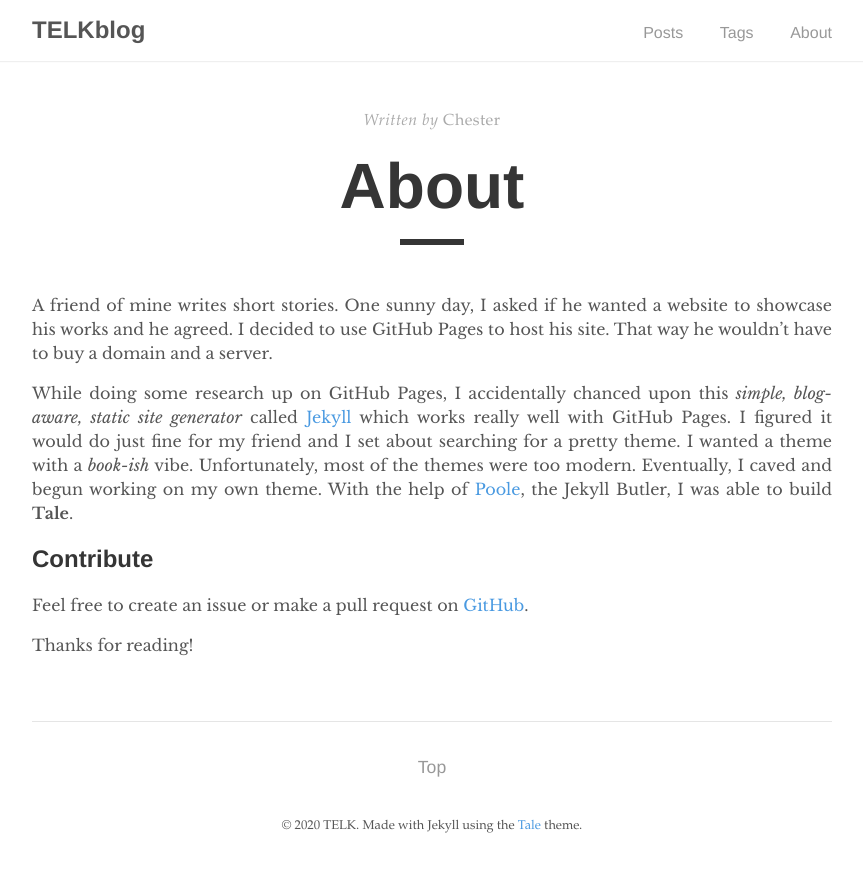
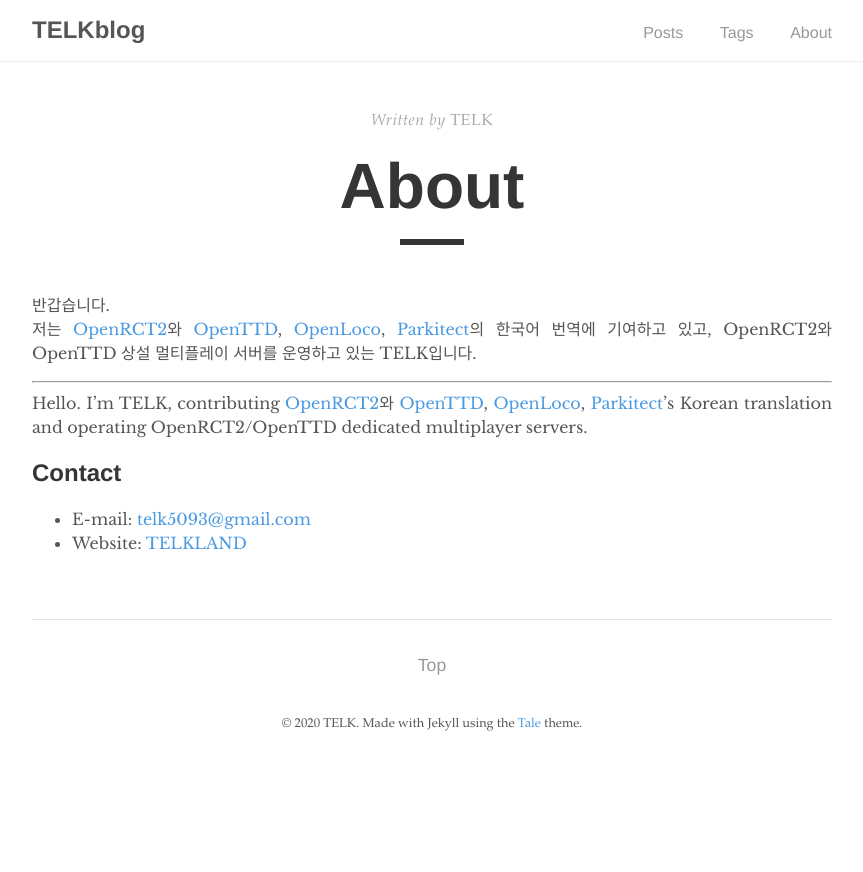
Before and after one commit to telk5093/telk5093.github.io, a Jekyll site: the page built from _pages/about.md, in a window 1280 px wide. Shown: the top 872 px of the page, without its empty margins (208-1071 px from the left). Built offline with Jekyll 4.4.1, drawn with Linux system fonts in a browser that asks for light colours.

Commit message:
post 115

```diff
--- /dev/null
+++ b/CNAME
@@ -0,0 +1 @@
+weblog.telk.kr
--- a/_config.yml
+++ b/_config.yml
@@ -2,10 +2,12 @@
 title:          TELKblog
 description:    "Test blog"
 baseurl:        "/"
-url:            "https://telk5093.github.io"
+url:            "https://weblog.telk.kr"
 
 # Google Analytics
 google_analytics: UA—XXXXXXXX-X
+
+timezone: Asia/Seoul
 
 # Author
 author:
@@ -17,6 +19,15 @@ author:
 markdown:       kramdown
 include:
   - _pages
+
+# Defaults
+defualts:
+  -
+    scopes:
+      path: ""
+    values:
+      layout: post
+      author: TELK
 
 # Assets
 sass:
--- a/_pages/about.md
+++ b/_pages/about.md
@@ -1,15 +1,19 @@
 ---
 layout: post
 title: "About"
-author: "Chester"
+author: "TELK"
 permalink: /about/
 ---
 
-A friend of mine writes short stories. One sunny day, I asked if he wanted a website to showcase his works and he agreed. I decided to use GitHub Pages to host his site. That way he wouldn't have to buy a domain and a server.
+반갑습니다.
+저는 [OpenRCT2](https://github.com/OpenRCT2/OpenRCT2)와 [OpenTTD](https://github.com/OpenTTD/OpenTTD), [OpenLoco](https://github.com/OpenLoco/OpenLoco), [Parkitect](https://themeparkitect.com)의 한국어 번역에 기여하고 있고, OpenRCT2와 OpenTTD 상설 멀티플레이 서버를 운영하고 있는 TELK입니다.
 
-While doing some research up on GitHub Pages, I accidentally chanced upon this _simple, blog-aware, static site generator_ called [Jekyll](https://jekyllrb.com/) which works really well with GitHub Pages. I figured it would do just fine for my friend and I set about searching for a pretty theme. I wanted a theme with a _book-ish_ vibe. Unfortunately, most of the themes were too modern. Eventually, I caved and begun working on my own theme. With the help of [Poole](https://github.com/poole/poole), the Jekyll Butler, I was able to build **Tale**.
+-----
 
-## Contribute
-Feel free to create an issue or make a pull request on [GitHub](https://github.com/chesterhow/tale).
+Hello.
+I'm TELK, contributing [OpenRCT2](https://github.com/OpenRCT2/OpenRCT2)와 [OpenTTD](https://github.com/OpenTTD/OpenTTD), [OpenLoco](https://github.com/OpenLoco/OpenLoco), [Parkitect](https://themeparkitect.com)'s Korean translation and operating OpenRCT2/OpenTTD dedicated multiplayer servers.
 
-Thanks for reading!
+
+## Contact
+ * E-mail: [telk5093@gmail.com](mailto:telk5093@gmail.com)
+ * Website: [TELKLAND](https://telk.kr)
```
Also changed, not shown: _posts/2019-01-06-how-to-build-openttd-on-linux.md (added, +41 -0 lines), assets/apple-touch-icon.png, assets/favicon-16x16.png, assets/favicon-32x32.png, favicon.ico, 1 other file.
